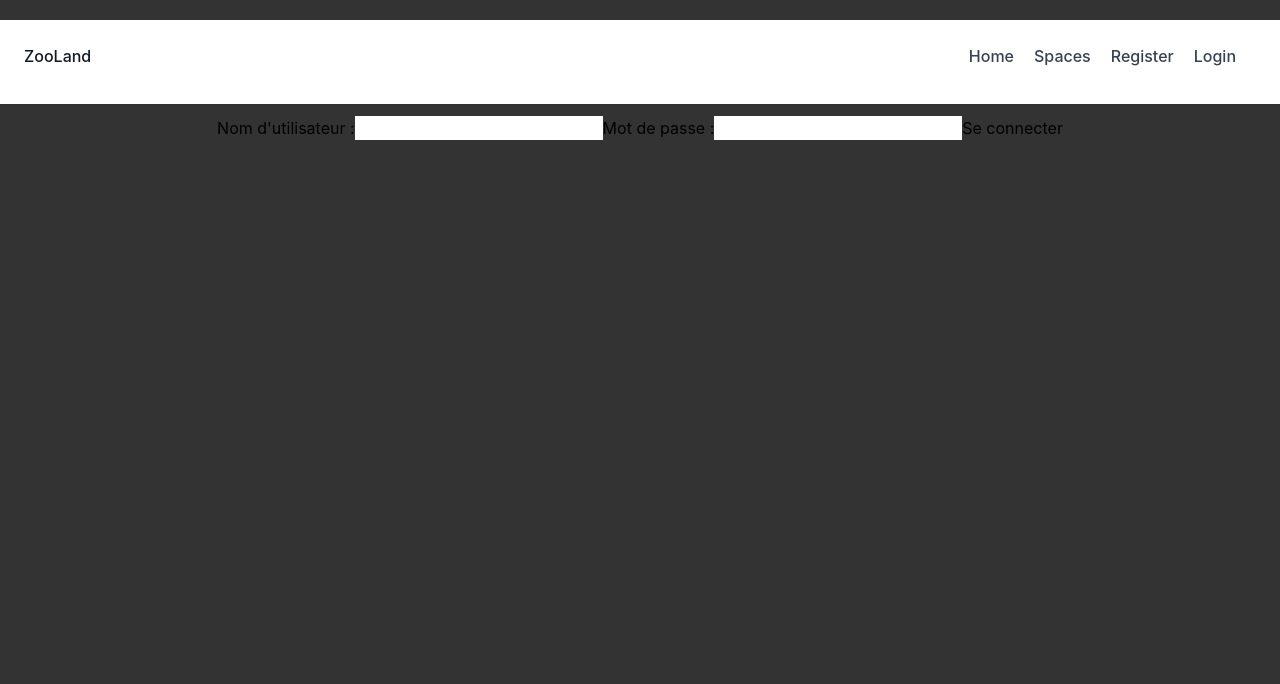
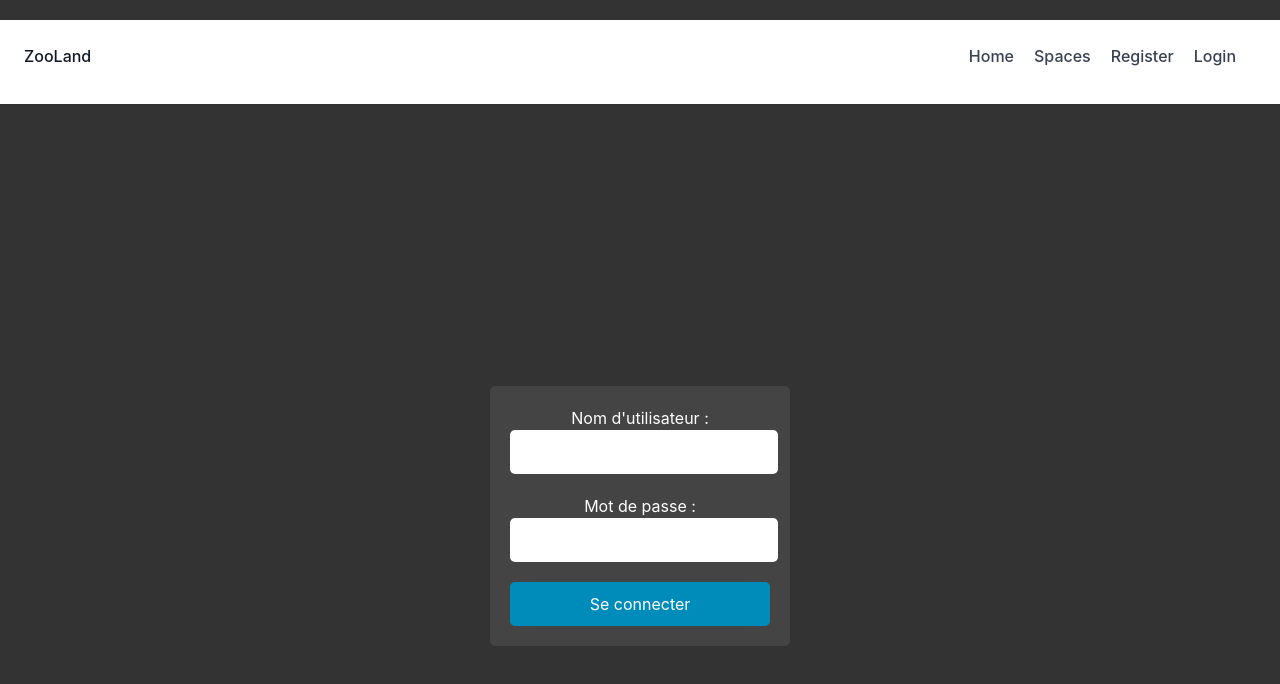
Before and after one commit to MTthoas/Zooland, a React (Create React App) app in the folder client/: page /login in a window 1280 px wide. Shown: the top 684 px of the page. Built offline with nearby package versions, Linux system fonts and the light colour scheme.

Commit message:
login/register

```diff
--- a/client/src/App.tsx
+++ b/client/src/App.tsx
@@ -8,7 +8,7 @@ import Header from './components/Header';
 import Home from './pages/Home';
 import NotFound from './pages/NotFound';
 import Spaces from './pages/Spaces';
-import Login from './pages/login';
+import Login from './components/login';
 
 
 
--- /dev/null
+++ b/client/src/components/login.css
@@ -0,0 +1,38 @@
+.login-container {
+    display: flex;
+    flex-direction: column;
+    align-items: center;
+    justify-content: center;
+    height: 100vh;
+    background-color: #333;
+    color: #fff;
+  }
+
+  .login-form {
+    display: flex;
+    flex-direction: column;
+    gap: 20px;
+    width: 300px;
+    padding: 20px;
+    border-radius: 5px;
+    background-color: #444;
+  }
+
+  .login-form input {
+    padding: 10px;
+    border: none;
+    border-radius: 5px;
+  }
+
+  .login-form button {
+    padding: 10px;
+    border: none;
+    border-radius: 5px;
+    background-color: #008CBA;
+    color: #fff;
+    cursor: pointer;
+  }
+
+  .login-form button:hover {
+    background-color: #007B9A;
+  }
--- /dev/null
+++ b/client/src/components/login.tsx
@@ -0,0 +1,39 @@
+import React, { useState } from 'react';
+import axios from 'axios';
+import './login.css'; // Importez votre fichier CSS
+
+function Login() {
+  const [username, setUsername] = useState('');
+  const [password, setPassword] = useState('');
+
+  const handleSubmit = async (event: { preventDefault: () => void; }) => {
+    event.preventDefault();
+
+    try {
+      const response = await axios.post('/auth/login', { username, password });
+      const token = response.data.token;
+
+      localStorage.setItem('token', token);
+    } catch (error) {
+      console.error(error);
+    }
+  };
+
+  return (
+    <div className="login-container">
+      <form className="login-form" onSubmit={handleSubmit}>
+        <label>
+          Nom d'utilisateur :
+          <input type="text" value={username} onChange={e => setUsername(e.target.value)} />
+        </label>
+        <label>
+          Mot de passe :
+          <input type="password" value={password} onChange={e => setPassword(e.target.value)} />
+        </label>
+        <button type="submit">Se connecter</button>
+      </form>
+    </div>
+  );
+}
+
+export default Login;
--- /dev/null
+++ b/client/src/components/register.tsx
@@ -0,0 +1,39 @@
+import React, { useState } from 'react';
+import axios from 'axios';
+import './Register.css'; // Importez votre fichier CSS
+
+function Register() {
+  const [username, setUsername] = useState('');
+  const [password, setPassword] = useState('');
+
+  const handleSubmit = async (event: { preventDefault: () => void; }) => {
+    event.preventDefault();
+
+    try {
+      await axios.post('/auth/register', { username, password });
+
+      // Redirigez l'utilisateur vers la page de connexion
+      // Vous pouvez utiliser l'API history de React Router pour cela
+    } catch (error) {
+      // Gérez les erreurs (par exemple, affichez un message d'erreur à l'utilisateur)
+    }
+  };
+
+  return (
+    <div className="register-container">
+      <form className="register-form" onSubmit={handleSubmit}>
+        <label>
+          Nom d'utilisateur :
+          <input type="text" value={username} onChange={e => setUsername(e.target.value)} />
+        </label>
+        <label>
+          Mot de passe :
+          <input type="password" value={password} onChange={e => setPassword(e.target.value)} />
+        </label>
+        <button type="submit">S'inscrire</button>
+      </form>
+    </div>
+  );
+}
+
+export default Register;
--- a/client/src/pages/login.tsx
+++ /dev/null
@@ -1,40 +0,0 @@
-import React, { useState } from 'react';
-import axios from 'axios';
-
-function Login() {
-  const [username, setUsername] = useState('');
-  const [password, setPassword] = useState('');
-
-  const handleSubmit = async (event: { preventDefault: () => void; }) => {
-    event.preventDefault();
-
-    try {
-      const response = await axios.post('/auth/login', { username, password });
-      const token = response.data.token;
-
-      // Stockez le token dans le local storage
-      localStorage.setItem('token', token);
-
-      // Redirigez l'utilisateur vers la page d'accueil
-      // Vous pouvez utiliser l'API history de React Router pour cela
-    } catch (error) {
-      // Gérez les erreurs (par exemple, affichez un message d'erreur à l'utilisateur)
-    }
-  };
-
-  return (
-    <form onSubmit={handleSubmit}>
-      <label>
-        Nom d'utilisateur :
-        <input type="text" value={username} onChange={e => setUsername(e.target.value)} />
-      </label>
-      <label>
-        Mot de passe :
-        <input type="password" value={password} onChange={e => setPassword(e.target.value)} />
-      </label>
-      <button type="submit">Se connecter</button>
-    </form>
-  );
-}
-
-export default Login;
```
Also changed, not shown: client/src/components/register.css (added, +38 -0 lines).
